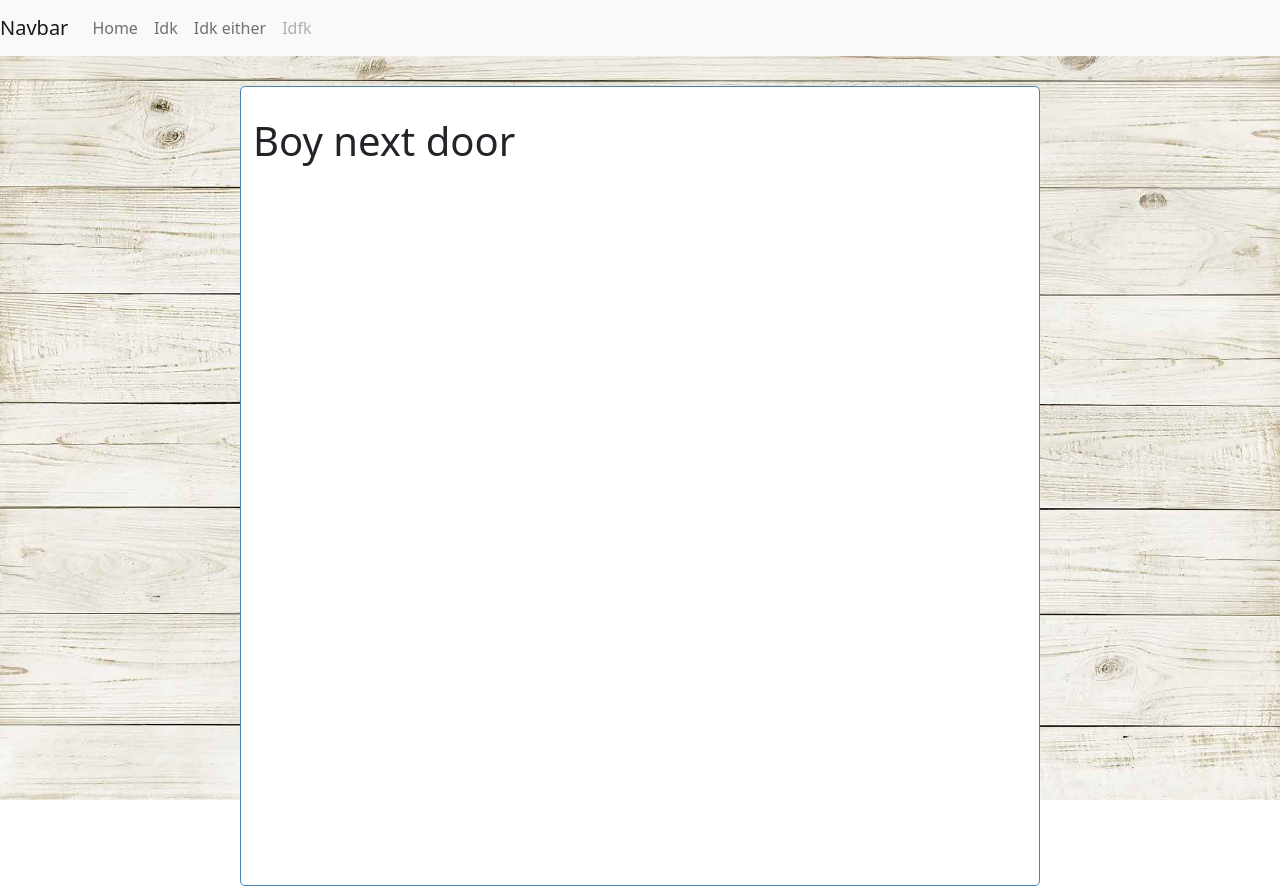
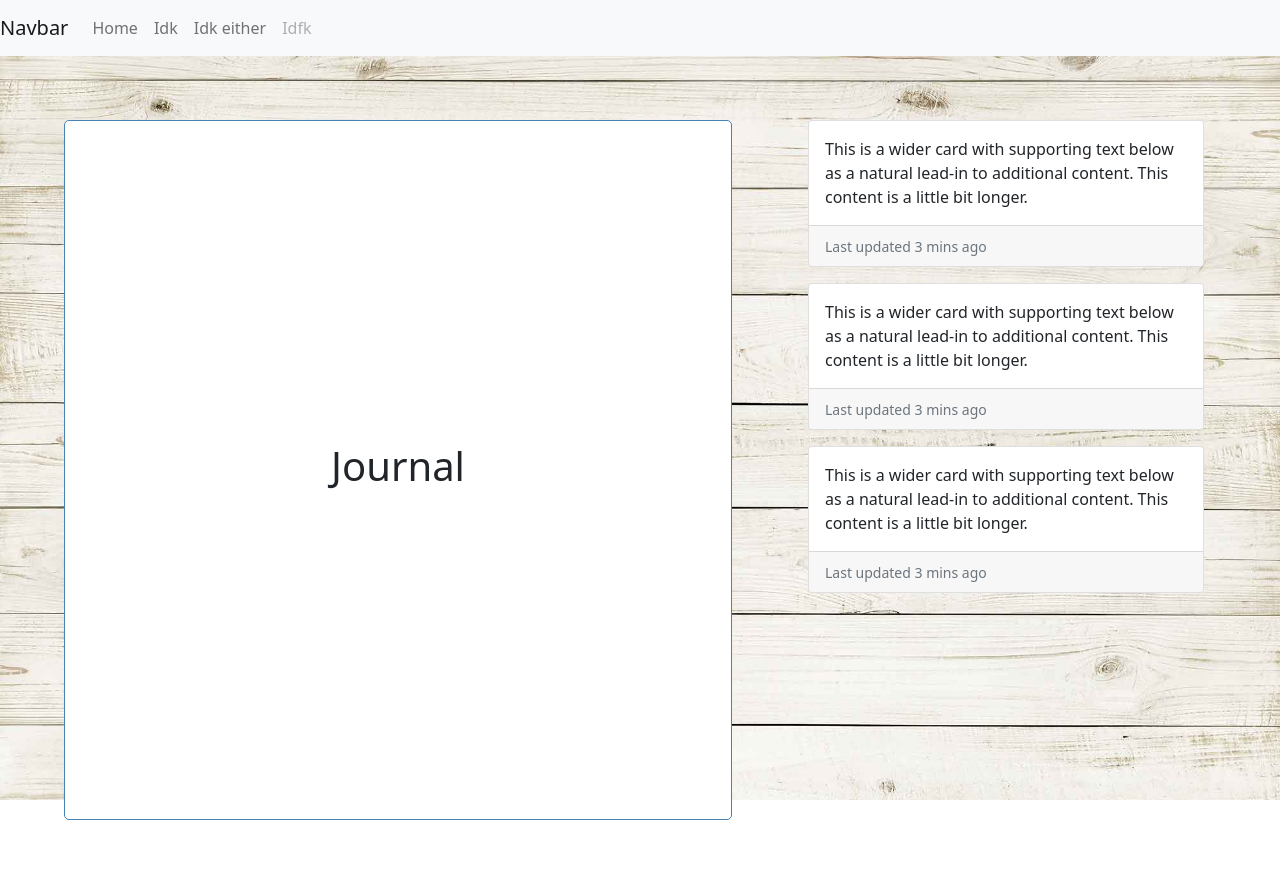
Before and after one commit to liconway/calgaryhacks2022, a React (Create React App) app in the folder client/: page /details in a window 1280 px wide. After the commit the page ends 852 px from the top, so only its background shows below. Built offline with nearby package versions, Linux system fonts and the light colour scheme; no server answers.

Commit message:
Did some more front end react stuff

```diff
--- a/client/public/index.html
+++ b/client/public/index.html
@@ -11,7 +11,7 @@
     />
     <link rel="apple-touch-icon" href="%PUBLIC_URL%/logo192.png" />
     <link rel="manifest" href="%PUBLIC_URL%/manifest.json" />
-    <title>Task Tracker</title>
+    <title>Baka Journal</title>
   </head>
   <body>
     <noscript>You need to enable JavaScript to run this app.</noscript>
--- a/client/src/App.js
+++ b/client/src/App.js
@@ -1,4 +1,4 @@
-import React from "react";
+import React, { useState, useEffect } from "react";
 import { BrowserRouter as Router, Route, Routes } from 'react-router-dom';
 import Homepage from './components/Homepage';
 import Journal from './components/Journal';
--- a/client/src/components/Details.js
+++ b/client/src/components/Details.js
@@ -1,14 +1,89 @@
 import React, { useState, useEffect } from "react";
+import Card from "react-bootstrap/Card";
+import Container from "react-bootstrap/esm/Container";
 
-const Details = () => {
+const Details = (journalID) => {
+  const [journalTitle, setJournalTitle] = useState("");
+  const [journalContent, setJournalContent] = useState("");
+  const [positiveSuggestions, setPositiveSuggestions] = useState("");
+  const [negativeSuggestions, setNegativeSuggestions] = useState("");
+
+    useEffect(() => {
+      const getJournalInfo = async () => {
+        const res = await fetchJournal();
+        setJournalTitle(res.title);
+          setJournalContent(res.text);
+          setPositiveSuggestions(res.positive);
+          setNegativeSuggestions(res.negative);
+
+      };
+      getJournalInfo();
+    }, []);
+
+    const fetchJournal = async () => {
+        console.log(journalID);
+      const res = await fetch(
+        "http://localhost:1234/journal?id=6211cf1c9706cc89e451a0c2",
+        {
+          method: "GET",
+          credentials: "include",
+          headers: {
+            "Content-Type": "application/json",
+          },
+        }
+      );
+      const data = await res.json();
+      console.log(data);
+      return data;
+    };
+
+  require("../css/Details.css");
   return (
-    <div
-      class="container"
-      style={{ width: 800, height: 800, backgroundColor: "white" }}
-    >
-      <h1>Boy next door</h1>
+    <div class="d-flex justify-content-center main-div">
+      <Container>
+        <h1>Journal</h1>
+      </Container>
+
+      <Container fluid>
+        <Card>
+          <Card.Body>
+            <Card.Text>
+              This is a wider card with supporting text below as a natural
+              lead-in to additional content. This content is a little bit
+              longer.
+            </Card.Text>
+          </Card.Body>
+          <Card.Footer>
+            <small className="text-muted">Last updated 3 mins ago</small>
+          </Card.Footer>
+        </Card>
+        <Card>
+          <Card.Body>
+            <Card.Text>
+              This is a wider card with supporting text below as a natural
+              lead-in to additional content. This content is a little bit
+              longer.
+            </Card.Text>
+          </Card.Body>
+          <Card.Footer>
+            <small className="text-muted">Last updated 3 mins ago</small>
+          </Card.Footer>
+        </Card>
+        <Card>
+          <Card.Body>
+            <Card.Text>
+              This is a wider card with supporting text below as a natural
+              lead-in to additional content. This content is a little bit
+              longer.
+            </Card.Text>
+          </Card.Body>
+          <Card.Footer>
+            <small className="text-muted">Last updated 3 mins ago</small>
+          </Card.Footer>
+        </Card>
+      </Container>
     </div>
-  )
+  );
 };
 
 export default Details;
--- a/client/src/components/Homepage.js
+++ b/client/src/components/Homepage.js
@@ -6,9 +6,10 @@ import LoginButton from './LoginButton';
 import sittingImg from '../img/sitting-3.png';
 import Card from 'react-bootstrap/Card';
 import Image from 'react-bootstrap/Image'
-import '../css/Homepage.css';
+// import '../css/Homepage.css';
 
 function Homepage() {
+    require("../css/Homepage.css");
     return (
         <div>
             <Container>
--- a/client/src/components/Journal.js
+++ b/client/src/components/Journal.js
@@ -7,6 +7,7 @@ import { Editor } from "react-draft-wysiwyg";
 import { EditorState } from "draft-js";
 import "react-draft-wysiwyg/dist/react-draft-wysiwyg.css";
 import Modal from "react-bootstrap/Modal";
+import { Link } from 'react-router-dom';
 
 const Journal = () => {
   const [titleState, setTitleState] = useState("");
@@ -30,6 +31,7 @@ const Journal = () => {
   //     "https://ch22-api.herokuapp.com/dewit?user=userid123",
   //     {
   //       method: "GET",
+  //       credentials: 'include',
   //       headers: {
   //         "Content-Type": "application/json",
   //       },
@@ -41,14 +43,17 @@ const Journal = () => {
   // };
 
   const saveJournal = async (journal) => {
-    const res = await fetch("https://ch22-api.herokuapp.com/note", {
+    const res = await fetch("http://localhost:1234/journal", {
       method: "POST",
       headers: {
         "Content-Type": "application/json",
       },
+      credentials: "include",
       body: JSON.stringify(journal),
     });
     const data = await res.text();
+
+    console.log(data);
 
     return data;
   };
@@ -58,18 +63,12 @@ const Journal = () => {
     var content = editorState.getCurrentContent().getPlainText("\u0001");
 
     var journal = {
-      userid: "userid321",
       title: title,
       text: content,
     };
     console.log(journal);
     event.preventDefault();
     saveJournal(journal);
-
-    console.log("Redirecting to details");
-
-    //redirect to Details page
-    window.location.href = "/details";
   }
 
   function validateText() {
@@ -111,11 +110,14 @@ const Journal = () => {
             onEditorStateChange={setEditorState}
           />
         </div>
-        <Button variant="primary" onClick={handleShow}>
-          Save Journal
-        </Button>
-
-        <Modal show={show} onHide={handleClose} animation={false}>
+        {/* <Link
+          to="/details" journalID={handleSave}
+        > */}
+          <Button variant="primary" onClick={handleSave}>
+            Save Journal
+          </Button>
+        {/* </Link> */}
+        {/* <Modal show={show} onHide={handleClose} animation={false}>
           <Modal.Header closeButton>
             <Modal.Title>Save Journal</Modal.Title>
           </Modal.Header>
@@ -124,11 +126,15 @@ const Journal = () => {
             <Button variant="secondary" onClick={handleClose}>
               Close
             </Button>
-            <Button variant="primary" onClick={handleSave} disabled={!validateText}>
+            <Button
+              variant="primary"
+              onClick={handleSave}
+              disabled={!validateText}
+            >
               Save
             </Button>
           </Modal.Footer>
-        </Modal>
+        </Modal> */}
       </Form>
     </div>
   );
--- a/client/src/components/Navigation.js
+++ b/client/src/components/Navigation.js
@@ -1,26 +1,44 @@
-import nav from 'react-bootstrap/Navbar'
-import 'bootstrap/dist/css/bootstrap.min.css';
+import nav from "react-bootstrap/Navbar";
+import "bootstrap/dist/css/bootstrap.min.css";
 
 function Navigation() {
   return (
-        <nav class="navbar navbar-expand-lg navbar-light bg-light">
-        <a class="navbar-brand" href="#">Navbar</a>
-        <button class="navbar-toggler" type="button" data-toggle="collapse" data-target="#navbarNav" aria-controls="navbarNav" aria-expanded="false" aria-label="Toggle navigation">
-          <span class="navbar-toggler-icon"></span>
+    <nav className="navbar navbar-expand-lg navbar-light bg-light">
+      <a className="navbar-brand" href="#">
+        Navbar
+      </a>
+      <button
+        className="navbar-toggler"
+        type="button"
+        data-toggle="collapse"
+        data-target="#navbarNav"
+        aria-controls="navbarNav"
+        aria-expanded="false"
+        aria-label="Toggle navigation"
+      >
+        <span className="navbar-toggler-icon"></span>
       </button>
-        <div class="collapse navbar-collapse" id="navbarNav">
-          <ul class="navbar-nav">
-            <li class="nav-item active">
-              <a class="nav-link" href="#">Home</a>
+      <div className="collapse navbar-collapse" id="navbarNav">
+        <ul className="navbar-nav">
+          <li className="nav-item active">
+            <a className="nav-link" href="#">
+              Home
+            </a>
           </li>
-            <li class="nav-item">
-              <a class="nav-link" href="#">Idk</a>
+          <li className="nav-item">
+            <a className="nav-link" href="#">
+              Idk
+            </a>
           </li>
-            <li class="nav-item">
-              <a class="nav-link" href="#">Idk either</a>
+          <li className="nav-item">
+            <a className="nav-link" href="#">
+              Idk either
+            </a>
           </li>
-            <li class="nav-item">
-              <a class="nav-link disabled" href="#">Idfk</a>
+          <li className="nav-item">
+            <a className="nav-link disabled" href="#">
+              Idfk
+            </a>
           </li>
         </ul>
       </div>
--- /dev/null
+++ b/client/src/css/Details.css
@@ -0,0 +1,33 @@
+.container {
+  display: flex;
+  flex-direction: column;
+  align-items: center;
+  justify-content: center;
+  width: 80%;
+  height: 700px;
+  min-height: 600px;
+  align-self: center;
+  margin: 2rem;
+  background-color: white;
+
+}
+
+.main-div{
+  margin:2rem ;
+
+}
+
+.container-fluid {
+  display: flex;
+  flex-direction: column;
+  align-items: center;
+  justify-content: center;
+  width: 50%;
+  height: 100%;
+  align-self: start;
+  margin: 2rem;
+}
+
+.card {
+  margin-bottom: 1em;
+}
--- a/client/src/index.js
+++ b/client/src/index.js
@@ -2,16 +2,14 @@ import React from 'react';
 import ReactDOM from 'react-dom';
 import './index.css';
 import 'bootstrap/dist/css/bootstrap.min.css';
-import reportWebVitals from './reportWebVitals';
-import Homepage from './components/Homepage';
-import Journal from './components/Journal';
 import Navigation from './components/Navigation';
 import img from './img/wood.png';
 import App from './App';
 
 ReactDOM.render(
   <React.StrictMode>
-    <div style={{ backgroundImage: `url(${img})`, backgroundSize: 'cover', backgroundRepeat: 'repeat', backgroundPosition: 'center', height: '100vh' }}>
+    <div style={{ backgroundImage: `url(${img})`, backgroundSize: 'cover', backgroundRepeat: 'no-repeat', backgroundPosition: 'center', height: '100vh' }}>
+
         <Navigation />
         <App />
     </div>
```
Lines whose indentation alone changed are shown as unchanged.
